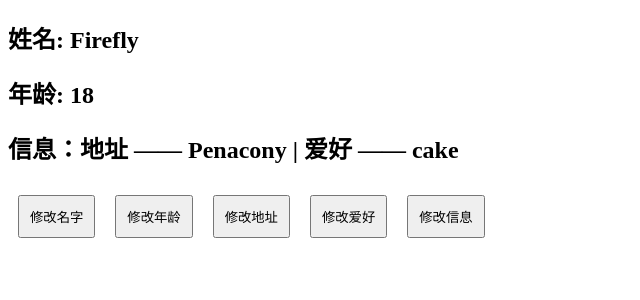
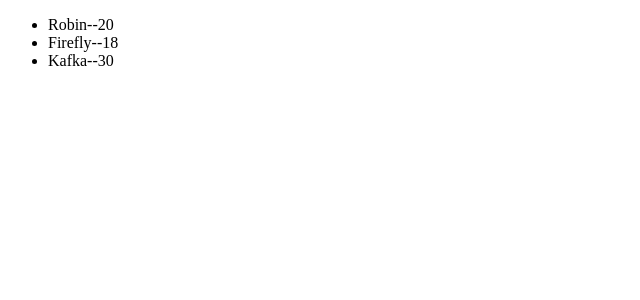
Before and after one commit to MapleS1eep/learning-project, a Vue app: page / in a window 1280 px wide. Shown: the top 300 px of the page, without its empty margins (0-640 px from the left). Built offline with nearby package versions, Linux system fonts and the light colour scheme.

Commit message:
看完P25

```diff
--- a/src/App.vue
+++ b/src/App.vue
@@ -2,24 +2,41 @@
   <!-- <First /> -->
   <!-- <Second /> -->
   <!-- <Third /> -->
-  <Watch />
+  <!-- <Watch /> -->
+  <!-- <Ref /> -->
+  <Person :list="personList" />
 </template>
 
-<script lang="ts">
+<script lang="ts" setup name="App">
 // import First from "./components/First.vue";
 // import Second from "./components/Second.vue";
 // import Third from "./components/Third.vue";
-import Watch from "./components/Watch.vue";
+// import Watch from "./components/Watch.vue";
+// import Ref from "./components/Ref.vue";
+import Person from "./components/Person.vue";
+import { reactive } from 'vue'
+import { type PersonType } from '@/types'
+let personList = reactive<PersonType>(
+  [
+    {
+      id: 'crtr001',
+      name: 'Robin',
+      age: 20
+    },
+    {
+      id: 'crtr001',
+      name: 'Firefly',
+      age: 18
+    },
+    {
+      id: 'crtr003',
+      name: 'Kafka',
+      age: 30,
+      gender: 'Female'
+    }
+  ]
+)
 
-export default {
-  name: "App",
-  components: {
-    // First,
-    // Second,
-    // Third,
-    Watch,
-  },
-};
 </script>
 
 <style></style>
--- /dev/null
+++ b/src/components/Person.vue
@@ -0,0 +1,59 @@
+<template>
+  <div class="">
+    <ul>
+      <li v-for="person in list" :key="person.id">{{ person.name }}--{{ person.age }}</li>
+    </ul>
+  </div>
+</template>
+<script setup lang="ts" name="Person">
+// import { defineProps, withDefaults } from 'vue'
+import { type PersonType } from '@/types'
+
+// import { type PersonInter, type PersonType } from '@/types'
+// let person: PersonInter = {
+//   id: '999',
+//   name: 'Robin',
+//   age: 20
+// }
+
+// let personList: PersonType = [
+//   {
+//     id: '001',
+//     name: 'Robin',
+//     age: 20
+//   },
+//   {
+//     id: '001',
+//     name: 'Firefly',
+//     age: 18
+//   },
+//   {
+//     id: '003',
+//     name: 'Kafka',
+//     age: 30
+//   }
+// ]
+
+//
+
+// 只接收list
+// defineProps(['list'])
+
+// 接收list+限制类型
+// defineProps<{ list: PersonType }>()
+
+// 接收list+限制类型+限制必要性+指定默认值
+withDefaults(defineProps<{ list?: PersonType }>(), {
+  list: () => [
+    { id: '999', name: 'Amy', age: 28 }
+  ]
+})
+
+
+</script>
+<style lang="" scoped>
+
+
+
+
+</style>
--- /dev/null
+++ b/src/components/Ref.vue
@@ -0,0 +1,28 @@
+<template>
+  <div class="">
+
+    <h1>中国</h1>
+    <h2 ref="title2">广东</h2>
+    <h3>深圳</h3>
+    <button @click="showLog">点击输出ref标记的内容</button>
+
+  </div>
+</template>
+<script setup lang="ts" name="Ref">
+import { ref, reactive } from "vue"
+
+// 创建一个title2用于存储ref标记的内容
+let title2 = ref()
+
+function showLog() {
+  console.log(title2.value);
+}
+
+
+</script>
+<style lang="" scoped>
+
+
+
+
+</style>
--- a/src/components/Watch.vue
+++ b/src/components/Watch.vue
@@ -20,7 +20,7 @@
     <button @click="changePerson">修改整体</button> -->
 
     <!-- 情况4: 监视【ref】或【reactive】定义的【对象类型】数据中的某个属性 -->
-    <h2>姓名: {{ person.name }}</h2>
+    <!-- <h2>姓名: {{ person.name }}</h2>
     <h2>年龄: {{ person.age }}</h2>
     <h2>
       信息：地址 —— {{ person.info.address }} | 爱好 —— {{ person.info.hobby }}
@@ -29,11 +29,40 @@
     <button @click="changeAge">修改年龄</button>
     <button @click="changeAddress">修改地址</button>
     <button @click="changeHobby">修改爱好</button>
-    <button @click="changeInfo">修改信息</button>
+    <button @click="changeInfo">修改信息</button> -->
+
+    <h2>需求：当水温达到60或者水位达到80时给服务器发送请求</h2>
+    <h2>当前水温：{{ temp }}</h2>
+    <h2>当前位：{{ height }}</h2>
+    <button @click="changeTemp">水温+10</button>
+    <button @click="changeHeight">水位+10</button>
   </div>
 </template>
 <script setup lang="ts" name="Watch">
-import { ref, reactive, watch } from "vue";
+import { ref, reactive, watch, watchEffect } from "vue";
+
+let temp = ref(10);
+let height = ref(0);
+function changeTemp() {
+  temp.value += 10
+}
+function changeHeight() {
+  height.value += 10
+}
+// 监视 watch实现
+// watch([temp, height], (value) => {
+//   // console.log('水温水位变化', value);
+//   let [newTemp, newHeight] = value;
+//   if (newTemp >= 60 || newHeight >= 80) {
+//     console.log('向服务器发送请求');
+//  }
+// })
+// watchEffect 自动监听数据
+watchEffect(() => {
+  if (temp.value >= 60 || height.value >= 80) {
+    console.log('向服务器发送请求');
+  }
+})
 
 // 情况1: 监视【ref】定义的【基本类型】数据
 // let sum = ref(0);
@@ -95,32 +124,32 @@ import { ref, reactive, watch } from "vue";
 // });
 
 // 情况4: 监视【ref】或【reactive】定义的【对象类型】数据中的某个属性
-let person = reactive({
-  name: "Firefly",
-  age: 18,
-  info: {
-    address: "Penacony",
-    hobby: "cake",
-  },
-});
-function changeName() {
-  person.name += "❤";
-}
-function changeAge() {
-  person.age += 1;
-}
-function changeAddress() {
-  person.info.address += "☆";
-}
-function changeHobby() {
-  person.info.hobby += "⚪";
-}
-function changeInfo() {
-  person.info = {
-    address: "Dream",
-    hobby: "dessert",
-  }
-}
+// let person = reactive({
+//   name: "Firefly",
+//   age: 18,
+//   info: {
+//     address: "Penacony",
+//     hobby: "cake",
+//   },
+// });
+// function changeName() {
+//   person.name += "❤";
+// }
+// function changeAge() {
+//   person.age += 1;
+// }
+// function changeAddress() {
+//   person.info.address += "☆";
+// }
+// function changeHobby() {
+//   person.info.hobby += "⚪";
+// }
+// function changeInfo() {
+//   person.info = {
+//     address: "Dream",
+//     hobby: "dessert",
+//   }
+// }
 // 监视响应式对象中的某一个属性，且该属性为基本类型，要用函数式
 // watch(() => person.name, (newValue, oldValue) => {
 //   console.log('person.name变化了', newValue, oldValue);
@@ -133,10 +162,10 @@ function changeInfo() {
 // }, { deep: true })
 
 // 情况5：监视上述多个数据，用到数组
-watch([() => person.name, () => person.age, () => person.info], (newValue, oldValue) => {
-  console.log('person发生了变化', newValue, oldValue);
+// watch([() => person.name, () => person.age, () => person.info], (newValue, oldValue) => {
+//   console.log('person发生了变化', newValue, oldValue);
 
-}, { deep: true })
+// }, { deep: true })
 
 
 </script>
--- /dev/null
+++ b/src/types/index.ts
@@ -0,0 +1,9 @@
+// 定义接口用于限制person对象的具体属性
+export interface PersonInter {
+  id: string,
+  name: string,
+  age: number,
+  gender?:string
+}
+// 自定义类型
+export type PersonType = Array<PersonInter>
```
Also changed, not shown: tsconfig.app.json (+11 -4 lines), 1 other file (tests, documents, lock files or other folders).
